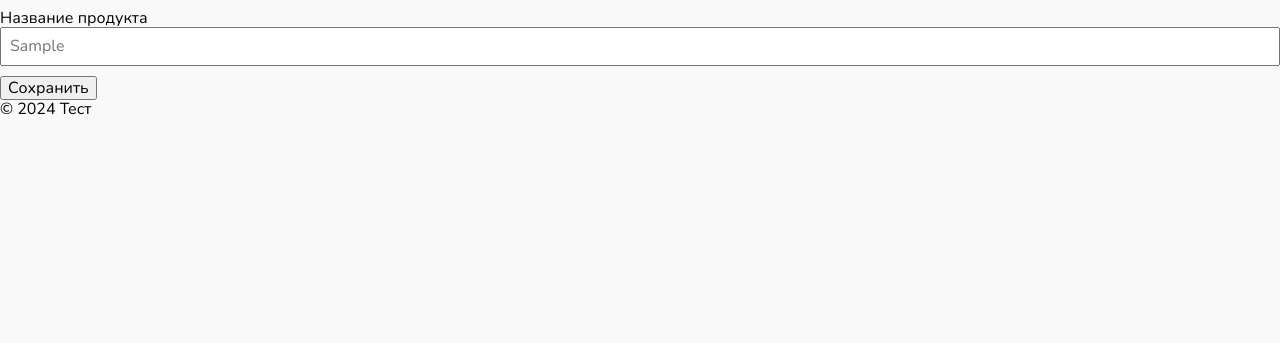
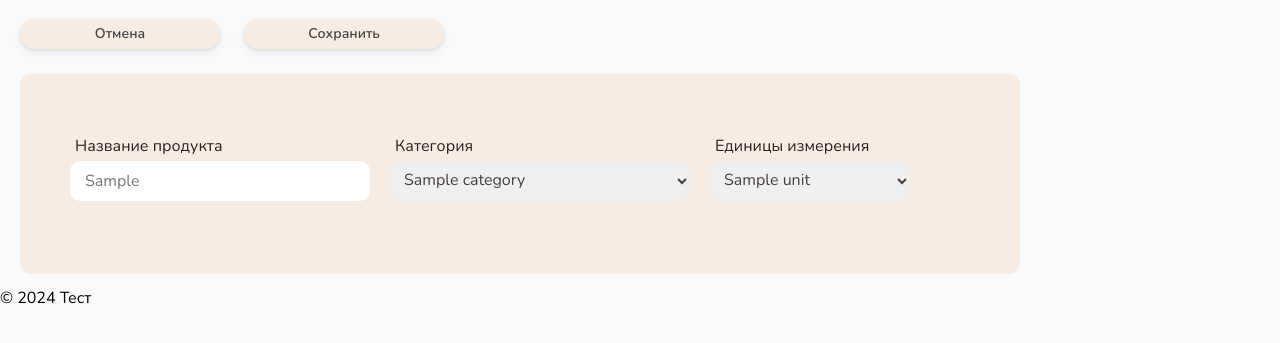
Before and after one commit to usSaltanat/TasteAlgorithm, a Flask app: template templates/edit.html in a window 1280 px wide. Shown: the part 261-604 px from the top of the page. Run offline with Flask 3, Linux system fonts and the light colour scheme; the template is opened without the code that fills it: most values are stand-ins (such as "Sample title", 1, 10 or a date in 2020).

Commit message:
дописала круды, добавила оформление

```diff
--- a/main.py
+++ b/main.py
@@ -8,6 +8,7 @@ from storage import (
     Product,
     Category,
     Unit,
+    delete_product_by_id
 )
 
 app = Flask(__name__)
@@ -51,13 +52,12 @@ def create_product():
 
 
 @app.route("/products/<int:id>/delete", methods=["GET"])
-def delete_product_by_id(id: str):
-    key = int(id)
-    if products.get(key, None) is None:
+def delete_product_by_id_route(id: str):
+    flag = delete_product_by_id(id)
+    if flag == 0:
         return abort(404, "Продукт не найден")
     else:
-        del products[key]
-    return redirect(f"/products")
+        return redirect(f"/products")
 
 
 # Изменить продукт - тоже два шага
@@ -69,12 +69,23 @@ def delete_product_by_id(id: str):
 
 @app.route("/products/<int:id>/edit", methods=["GET"])
 def edit_product_by_id(id: str):
-    key = int(id)
-    return render_template("edit.html", product=products[key], product_id=key)
+    view = get_product_by_id(str(id))
+    if view[0].id == None:
+        return abort(404, "Продукт не найден")
+    return render_template("edit.html", product=view[0].name, product_id=id, categories=get_categories(), units=get_units())
 
 
 @app.route("/products/<int:id>/update", methods=["POST"])
 def update_product(id: str):
-    key = int(id)
-    products[key] = {"name": request.form["new_product_name"]}
-    return redirect(f"/products/{key}")
+    view = get_product_by_id(str(id))
+    flag = delete_product_by_id_route(view[0].id)
+    if flag == 0 or view[0].id == None:
+        return abort(404, "Продукт не найден")
+    created_product = Product(
+        None,
+        request.form["new_product_name"],
+        Category(request.form["product_category_id"], None),
+        Unit(request.form["product_unit_id"], None),
+    )
+    next_id = insert_product(created_product)
+    return redirect(f"/products/{next_id}")
--- a/static/css/products.css
+++ b/static/css/products.css
@@ -1,132 +1,231 @@
+h2 {
+    margin-left: 20px;
+    margin: 30px 15px 15px 20px;
+    color: #272121;
+    /* Цвет текста */
+}
+
 table {
-    width: 100%;
+    /* width: 40%; */
     border-collapse: collapse;
     border-radius: 10px;
-    /* Закругление углов таблицы */
     overflow: hidden;
-    margin-bottom: 30px;
-    max-width: 100%;
+    /* margin: 0 auto; */
+    margin-left: 20px;
+    margin-bottom: 50px;
+    /* max-width: 70%; */
+    color: #272121;
+    table-layout: auto;
+
 }
 
 th,
 td {
     padding: 8px;
     text-align: left;
-    /* border: 1px solid #F2F2F3; */
+    table-layout: auto;
+}
+
+td:hover {
+    background-color: #fcf2ea;
+}
+
+tr:hover {
+    background-color: #fcf2ea;
+    /* Цвет фона при наведении */
 }
 
 .table-container {
     max-width: 100%;
-    /* Установим максимальную ширину контейнера */
-    overflow-x: hidden;
-    overflow-y: hidden;
+    /* overflow-x: scroll; */
     /* Выключаем вертикальную прокрутку */
-    margin: 0 auto;
+    /* overflow-y: scroll; */
+    /* margin: 0 auto; */
+    table-layout: auto;
 }
 
 thead {
     background-color: #F8EBE1;
     border-radius: 8px 0 0 8px;
+    table-layout: auto;
 }
 
-input[type="text"] {
-    margin-bottom: 10px;
-    padding: 8px;
-    width: 100%;
+/* ---------------------------------------- */
+.btn {
+    display: inline-block;
     box-sizing: border-box;
+    padding: 0 10px;
+    margin: 10px 0 15px 0;
+    margin-bottom: 0px;
+    margin-left: 20px;
+    outline: none;
+    border: none;
+    border-radius: 30px;
+    height: 30px;
+    width: 200px;
+    line-height: 30px;
+    font-size: 14px;
+    font-weight: 600;
+    text-align: center;
+    color: #444;
+    background-color: #F8EBE1;
+    box-shadow: 0 4px 6px rgb(65 132 144 / 10%), 0 1px 3px rgb(0 0 0 / 8%);
+    cursor: pointer;
+    user-select: none;
+    appearance: none;
+    touch-action: manipulation;
+    vertical-align: top;
+    transition: box-shadow 0.2s;
+}
+
+.btn:hover {
+    transition: all 0.2s;
+    box-shadow: 0 7px 14px rgb(65 132 144 / 10%), 0 3px 6px rgb(0 0 0 / 8%);
+    background-color: #ff5e006e;
+}
+
+
+
+.product_input_label {
+    width: 380px;
+    height: 300px;
+    background-color: #F8EBE1;
+    margin: 25px 0 15px 0;
+    margin-left: 20px;
+    border: none;
+    border-radius: 10px;
+    padding: 30px;
+    /* Внутренние отступы */
+    display: flex;
+    /* Выравниваем элементы по горизонтали */
+    flex-direction: column;
+    /*Упорядочиваем элементы сверху вниз */
+    align-items: right;
+    /* Выравнивание элементов по центру */
 
 }
 
-/* Общие стили таблицы */
-table.dataTable {
-    width: 100%;
-    border-collapse: collapse;
+.product_name_input label {
+    margin-left: 20px;
+    padding: 5px;
+    /*Внутренние отступы */
+    display: flex;
+    /* Выравниваем элементы по горизонтали */
+    flex-direction: column;
+    /*Упорядочиваем элементы сверху вниз */
+    color: #272121;
 }
 
-/* Стили для заголовков */
-table.dataTable thead th {
-    background-color: #F8EBE1;
-    color: white;
-    font-size: 16px;
-    text-align: center;
+.product_name_input input {
+    margin-left: 20px;
+    margin-bottom: 15px;
     padding: 10px;
+    color: #474040;
+    border: none;
+    border-radius: 10px;
+    height: 40px;
+    width: 300px;
+    align-items: center;
+    text-indent: 5px
 }
 
-/* Стили для строк */
-table.dataTable tbody td {
-    padding: 8px 12px;
-    text-align: left;
-    border: 1px solid #ddd;
+
+.product_category_input label {
+    margin-left: 20px;
+    padding: 5px;
+    /*Внутренние отступы */
+    display: flex;
+    /* Выравниваем элементы по горизонтали */
+    flex-direction: column;
+    /*Упорядочиваем элементы сверху вниз */
+    color: #272121;
 }
 
-/* Четные строки */
-table.dataTable tbody tr:nth-child(even) {
-    background-color: #f9f9f9;
+.product_category_input select {
+    margin-left: 20px;
+    margin-bottom: 15px;
+    display: flex;
+    /* Выравниваем элементы по горизонтали */
+    flex-direction: column;
+    /*Упорядочиваем элементы сверху вниз */
+    padding: 10px;
+    color: #474040;
+    border: none;
+    border-radius: 10px;
+    height: 40px;
+    width: 300px;
 }
 
-/* Строки при наведении */
-table.dataTable tbody tr:hover {
-    background-color: #e0e0e0;
+.product_unit_input label {
+    margin-left: 20px;
+    padding: 5px;
+    /*Внутренние отступы */
+    display: flex;
+    /* Выравниваем элементы по горизонтали */
+    flex-direction: column;
+    /*Упорядочиваем элементы сверху вниз */
+    color: #272121;
 }
 
-/* Пагинация */
-.dataTables_paginate .paginate_button {
-    background-color: #F8EBE1;
-    color: white;
-    border: 1px solid #F8EBE1;
-    padding: 8px 25px;
-    margin: 0 5px;
-    cursor: pointer;
-    border-radius: 3px;
-    padding: 8px 12px;
-    /* margin-bottom: 30px; */
+.product_unit_input select {
+    margin-left: 20px;
+    margin-bottom: 15px;
+    display: flex;
+    /* Выравниваем элементы по горизонтали */
+    flex-direction: column;
+    /*Упорядочиваем элементы сверху вниз */
+    padding: 10px;
+    color: #474040;
+    border: none;
+    border-radius: 10px;
+    height: 40px;
+    width: 200px;
 }
 
-/* Пагинация при наведении */
-.dataTables_paginate .paginate_button:hover {
-    background-color: #F8EBE1;
+@media (min-width: 480px) {
+    table {
+        width: 90%;
+    }
+
 }
 
-/* Активная кнопка пагинации */
-.dataTables_paginate .paginate_button.current {
-    background-color: #F8EBE1;
+@media (min-width: 768px) {
+    table {
+        width: 85%;
+    }
+
 }
 
-/* Поле поиска */
-.dataTables_filter {
-    text-align: right;
-    margin-bottom: 15px;
+@media (min-width: 1024px) {
+    table {
+        width: 70%;
+    }
+
+    .product_input_label {
+        width: 1000px;
+        height: 200px;
+        flex-direction: row;
+        /*Упорядочиваем элементы сверху вниз */
+        align-items: center;
+        /* Выравнивание элементов по центру */
+
+    }
 }
 
-.dataTables_filter label {
-    font-size: 16px;
-    font-weight: bold;
-    margin-right: 10px;
+@media (min-width: 1234px) {
+    table {
+        width: 65%;
+    }
 }
 
-.dataTables_filter input {
-    padding: 8px 12px;
-    font-size: 14px;
-    border-radius: 5px;
-    border: 1px solid #ddd;
-    width: 250px;
+@media (min-width: 1234px) {
+    table {
+        width: 65%;
+    }
 }
 
-.dataTables_filter input:focus {
-    border-color: #F8EBE1;
-    outline: none;
+@media (min-width: 1248px) {
+    table {
+        width: 45%;
+    }
 }
-
-/* Селектор количества записей */
-.dataTables_length select {
-    padding: 8px;
-    font-size: 14px;
-    border-radius: 5px;
-    border: 1px solid #ddd;
-    background-color: #f9f9f9;
-}
-
-.dataTables_length select:focus {
-    border-color: #F8EBE1;
-    outline: none;
-}
--- a/templates/edit.html
+++ b/templates/edit.html
@@ -2,10 +2,36 @@
 <a href="/products">Назад</a>
 
 {% block content %}
+<a class="btn" href="/products">Отмена</a>
+<input class="btn" type="submit" value="Сохранить">
+
 <form action="/products/{{product_id}}/update" method="post">
-    <label for="product_name">Название продукта</label>
-    <input type="text" id="new_product_name" name="new_product_name" placeholder={{product.name}} required minlength="3"
-        maxlength="100">
-    <input type="submit" value="Сохранить">
+    <div class="product_input_label">
+
+        <div class="product_name_input">
+            <label for="product_name">Название продукта</label>
+            <input type="text" id="new_product_name" name="new_product_name" placeholder={{product}} required
+                minlength="3" maxlength="100">
+        </div>
+
+        <div class="product_category_input">
+            <label for="product_category">Категория</label>
+            <select id="product_category" name="product_category_id">
+                {% for category in categories %}
+                <option value="{{ category.id }}">{{ category.name }}</option>
+                {% endfor %}
+            </select>
+        </div>
+
+        <div class="product_unit_input">
+            <label for="product_unit">Единицы измерения</label>
+            <select id="product_unit" name="product_unit_id">
+                {% for unit in units %}
+                <option value="{{ unit.id }}">{{ unit.name }}</option>
+                {% endfor %}
+            </select>
+        </div>
+    </div>
+
 </form>
 {% endblock %}
```
Also changed, not shown: storage.py (+11 -1 lines), templates/new.html (+19 -3 lines), templates/product.html (+11 -9 lines), templates/products.html (+14 -11 lines).
